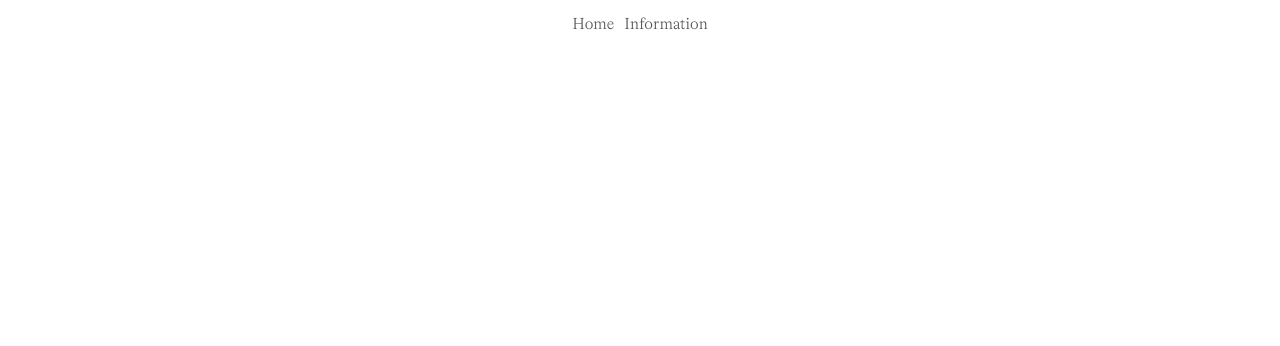
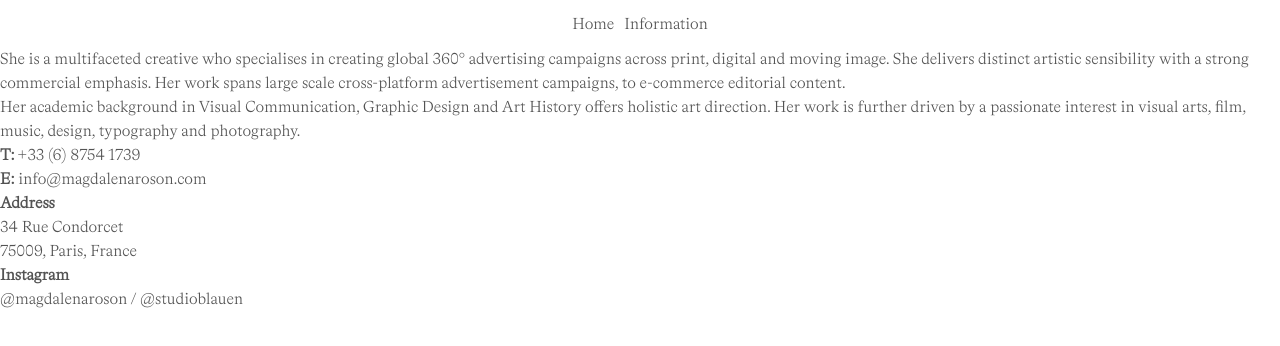
Before and after one commit to MagdalenaRoson/website, a Next.js app: page /information in a window 1280 px wide. Shown: the top 346 px of the page. Built offline with nearby package versions, Linux system fonts and the light colour scheme.

Commit message:
added some information  and info page

```diff
--- a/src/app/information/page.jsx
+++ b/src/app/information/page.jsx
@@ -1,7 +1,72 @@
 import React from 'react';
 
 const Information = () => {
-  return <div>information</div>;
+  return (
+    <div>
+      <h1>Magdalena Rosen</h1>
+      <p>
+        Magdalena Roson is an art director based in Paris, with ten years of
+        professional experience in the creative industry - working across
+        luxury, fashion, beauty and fine jewellery.
+      </p>
+      <p>
+        She is a multifaceted creative who specialises in creating global 360°
+        advertising campaigns across print, digital and moving image. She
+        delivers distinct artistic sensibility with a strong commercial
+        emphasis. Her work spans large scale cross-platform advertisement
+        campaigns, to e-commerce editorial content.
+      </p>
+      <p>
+        Her academic background in Visual Communication, Graphic Design and Art
+        History offers holistic art direction. Her work is further driven by a
+        passionate interest in visual arts, film, music, design, typography and
+        photography.
+      </p>
+      <div className='contact-info'>
+        <p>
+          <strong>T:</strong> <a href='tel:+33687541739'>+33 (6) 8754 1739</a>
+        </p>
+        <p>
+          <strong>E:</strong>{' '}
+          <a href='mailto:info@magdalenaroson.com'>info@magdalenaroson.com</a>
+        </p>
+
+        <div className='address'>
+          <p>
+            <strong>Address</strong>
+          </p>
+          <p>
+            34 Rue Condorcet
+            <br />
+            75009, Paris, France
+          </p>
+        </div>
+
+        <div className='social'>
+          <p>
+            <strong>Instagram</strong>
+          </p>
+          <p>
+            <a
+              href='https://instagram.com/magdalenaroson'
+              target='_blank'
+              rel='noopener noreferrer'
+            >
+              @magdalenaroson
+            </a>{' '}
+            /{' '}
+            <a
+              href='https://instagram.com/studioblauen'
+              target='_blank'
+              rel='noopener noreferrer'
+            >
+              @studioblauen
+            </a>
+          </p>
+        </div>
+      </div>
+    </div>
+  );
 };
 
 export default Information;
```
